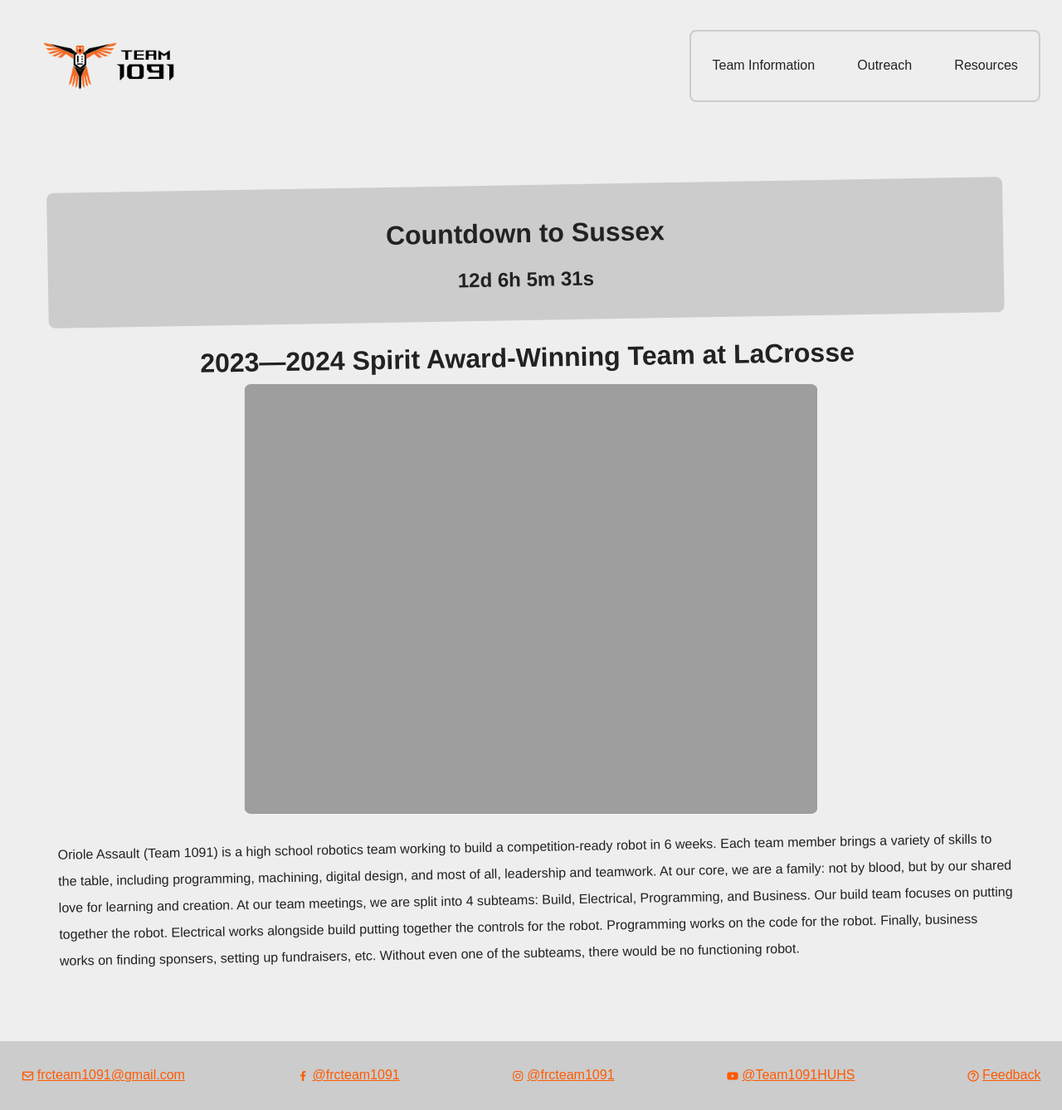
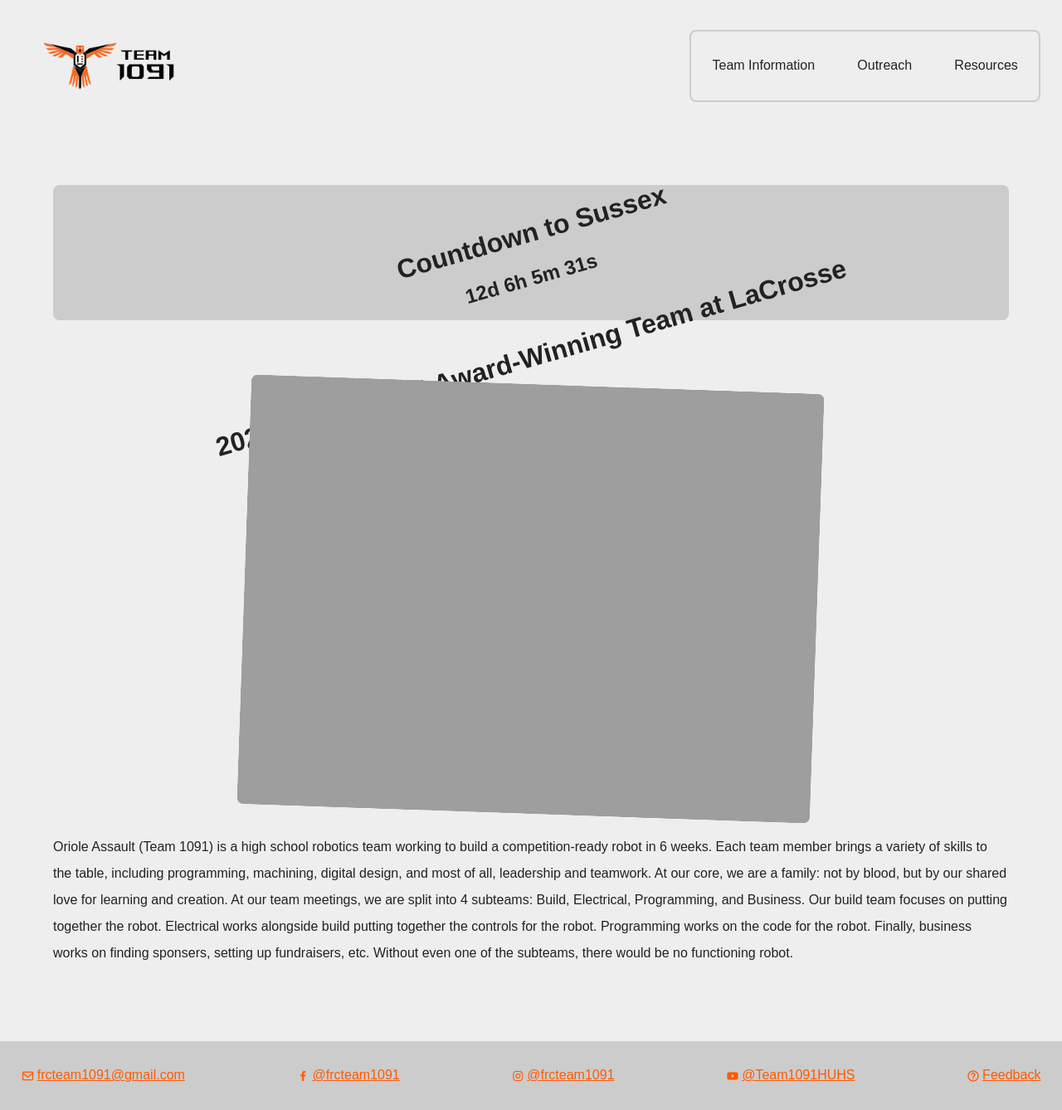
Before and after one commit to Team1091/team1091.github.io, a Jekyll site: the page built from index.html, in a window 1280 px wide. Shown: the whole page at 83% size. Built offline with Jekyll 4.4.1, drawn with Linux system fonts in a browser that asks for light colours.

Commit message:
normal push

```diff
--- a/css/styles.css
+++ b/css/styles.css
@@ -31,7 +31,7 @@ body {
 }
 
 .content-container {
-  transform:rotate(-0.98deg);
+
 
     margin: 5vmax;
 }
@@ -47,7 +47,7 @@ body {
 .main-image img {
     width: 60%;
     border-radius: 8px;
-      transform:rotate(0.98deg);
+      transform:rotate(1.98deg);
 
 }
 
@@ -66,6 +66,7 @@ td {
 
 h1, h2, h3 {
     text-align: center;
+    transform:rotate(-15.98deg);
 }
 
 a, i {
```
